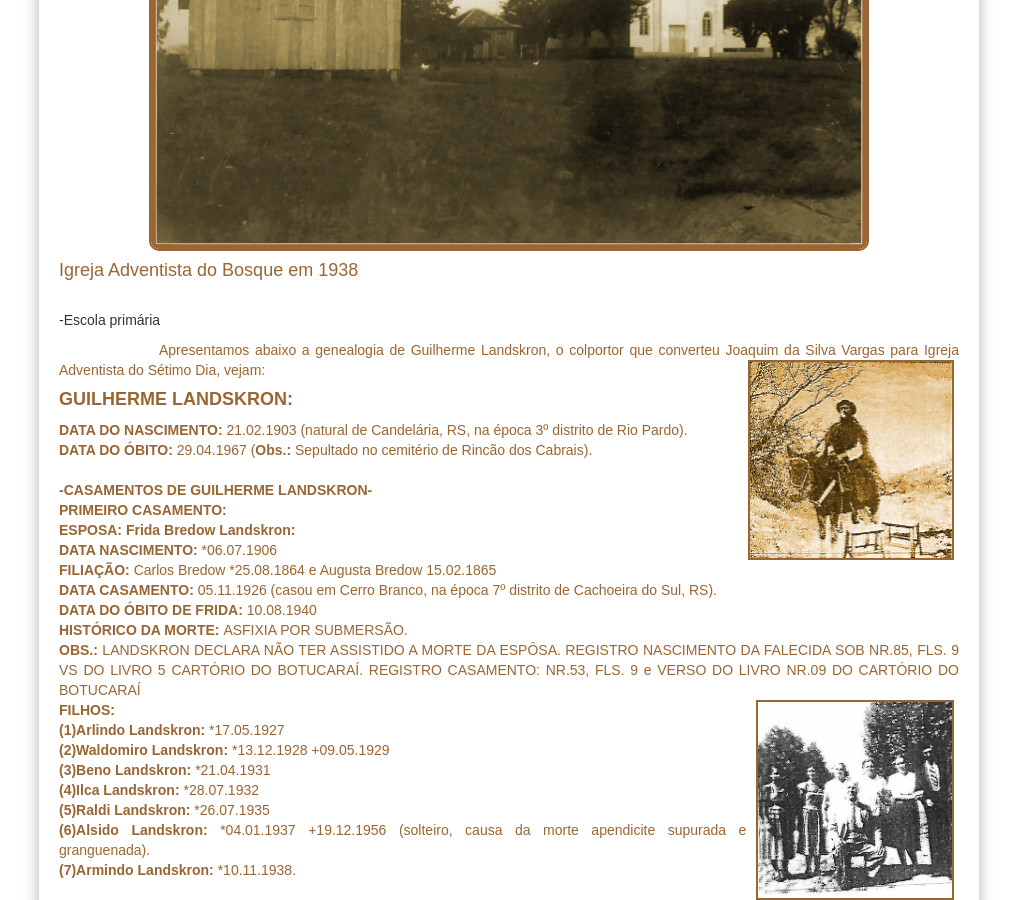
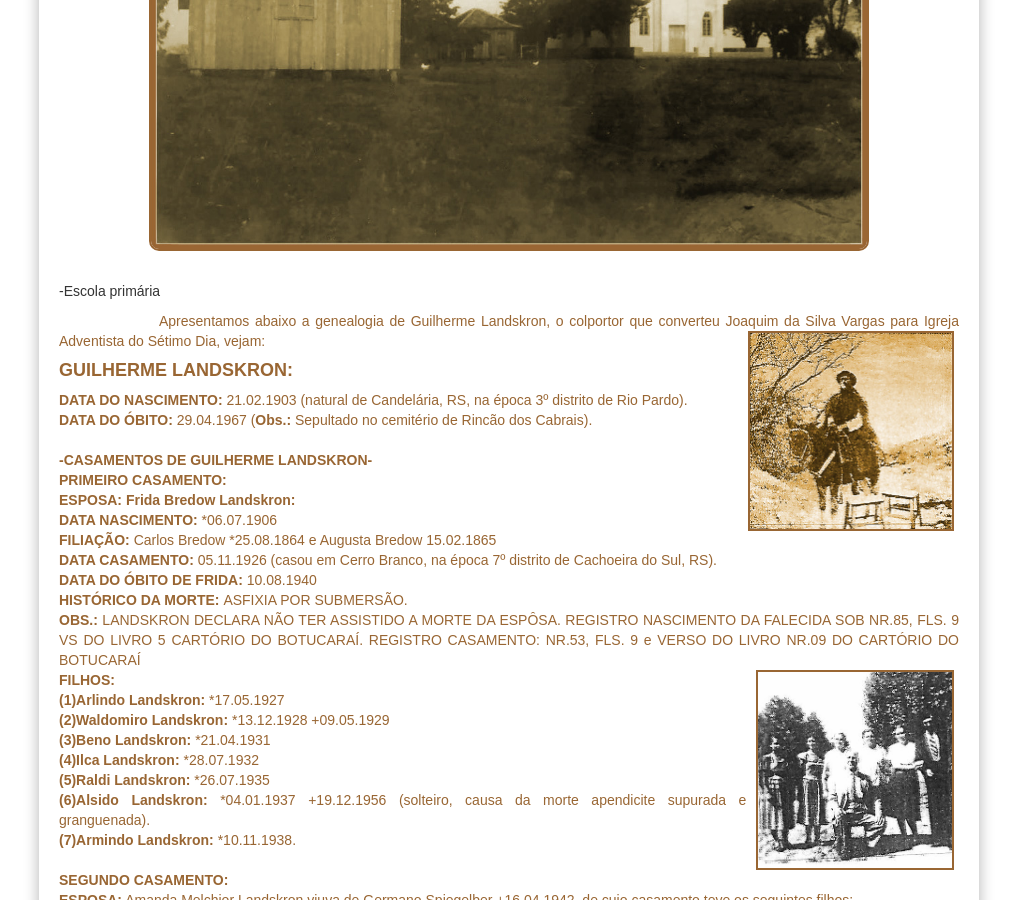
Before and after one commit to claudiovargas1955/claudiovargas1955.github.io, a Jekyll site: the page built from _pages/arvore-genealogica-de-guilherme landskron.html, in a window 1280 px wide and 900 px high, scrolled down 687 px. Shown: the whole window, without its empty margins (131-1148 px from the left). Built offline with Jekyll 4.4.1, drawn with Linux system fonts in a browser that asks for light colours; some web fonts are replaced; some of the changed lines change nothing that is shown.

Commit message:
Update arvore-genealogica-de-guilherme landskron.html

```diff
--- a/_pages/arvore-genealogica-de-guilherme landskron.html
+++ b/_pages/arvore-genealogica-de-guilherme landskron.html
@@ -96,7 +96,8 @@ title="Assinatura de guilherme landskron-ano de 1926";/><br>
 
 <figure class="foto-legenda">
 <p><img class="esq2" style="float:center"; src="/images/IASD-Bosque.jpg" class="img-responsive" width="770px"  height="360px" align="center" title="";/>
-<h4>Igreja Adventista do Bosque em 1938<br></h4><figcaption></figure><br>
+<figcaption>
+<h4>Igreja Adventista do Bosque em 1938<br></h4></figure><br>
 -Escola primária
 
 <p><p style="text-indent:100px";/>Apresentamos abaixo a genealogia de Guilherme Landskron, o colportor que converteu Joaquim da Silva
```
